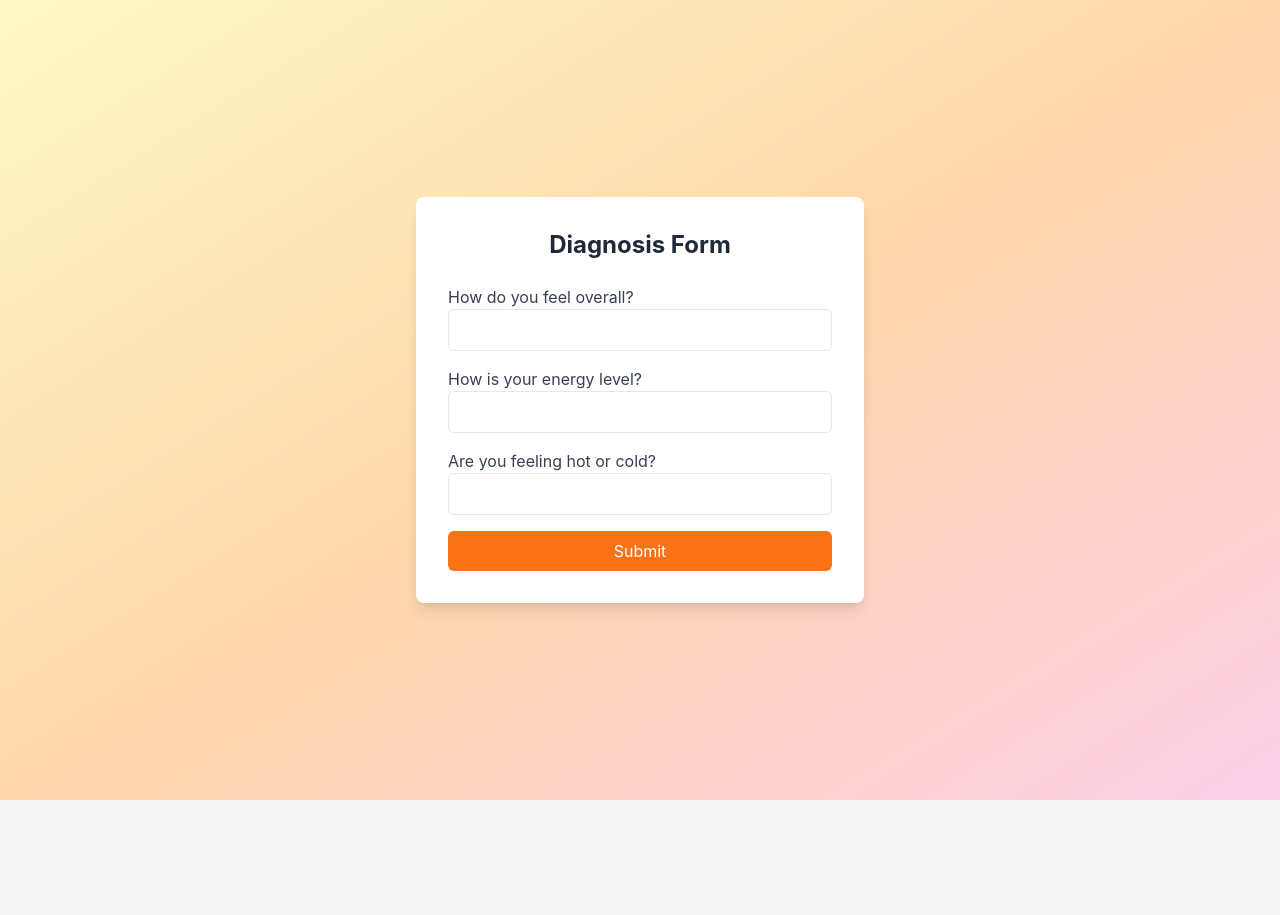
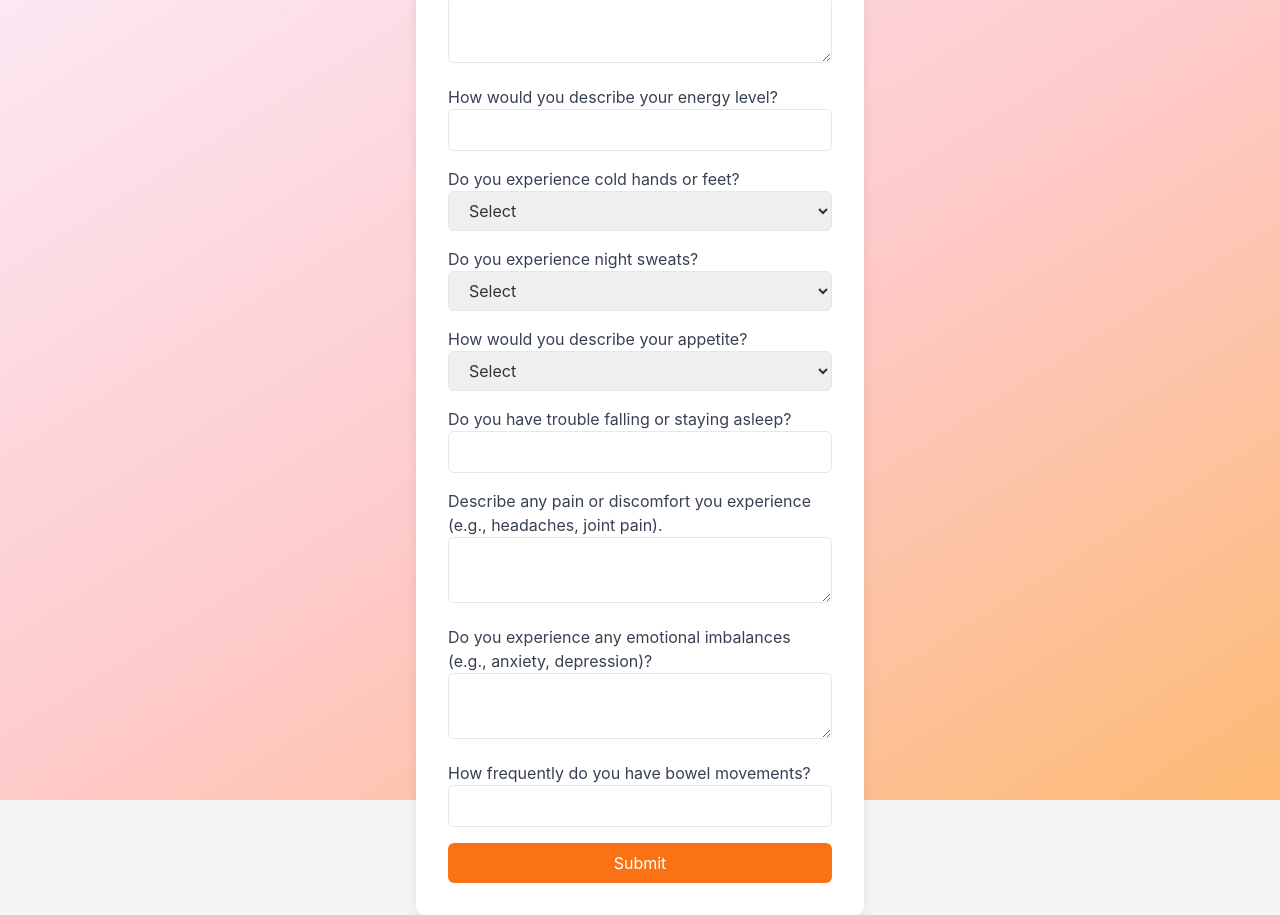
Before and after one commit to the-true-kid/Tcm-front, a React (Create React App) app in the folder tcm-app-frontend/: page /diagnosis in a window 1280 px wide. Before the commit the page ends 800 px from the top, so only its background shows below. Built offline with nearby package versions, Linux system fonts and the light colour scheme; sample sign-in values are in the browser's storage.

Commit message:
Enhanced Diagnosis Form with TCM-specific questions

```diff
--- a/tcm-app-frontend/src/App.js
+++ b/tcm-app-frontend/src/App.js
@@ -1,12 +1,12 @@
 // src/App.js
-import React from 'react';
 import { BrowserRouter as Router, Route, Routes, Navigate } from 'react-router-dom';
 import Login from './components/Login';
 import Register from './components/Register';
 import DiagnosisForm from './components/DiagnosisForm';
-import Dashboard from './components/Dashboard';
 import Home from './pages/Home';
 import Profile from './pages/Profile';
+import LandingPage from './pages/LandingPage';
+import ProtectedRoute from './components/ProtectedRoute';
 
 function App() {
   return (
@@ -15,9 +15,30 @@ function App() {
         <Route path="/" element={<Home />} />
         <Route path="/login" element={<Login />} />
         <Route path="/register" element={<Register />} />
-        <Route path="/diagnosis" element={<DiagnosisForm />} />
-        <Route path="/dashboard" element={<Dashboard />} />
-        <Route path="/profile" element={<Profile />} />
+        <Route
+          path="/landing"
+          element={
+            <ProtectedRoute>
+              <LandingPage />
+            </ProtectedRoute>
+          }
+        />
+        <Route
+          path="/diagnosis"
+          element={
+            <ProtectedRoute>
+              <DiagnosisForm />
+            </ProtectedRoute>
+          }
+        />
+        <Route
+          path="/profile"
+          element={
+            <ProtectedRoute>
+              <Profile />
+            </ProtectedRoute>
+          }
+        />
         <Route path="*" element={<Navigate to="/" />} />
       </Routes>
     </Router>
--- a/tcm-app-frontend/src/components/Dashboard.js
+++ /dev/null
@@ -1,32 +0,0 @@
-// src/components/Dashboard.js
-import React, { useEffect, useState } from 'react';
-import axios from 'axios';
-
-const Dashboard = () => {
-  const [diagnoses, setDiagnoses] = useState([]);
-
-  useEffect(() => {
-    const fetchDiagnoses = async () => {
-      const token = localStorage.getItem('token');
-      const response = await axios.get('/api/diagnosis/user/1', {
-        headers: { Authorization: `Bearer ${token}` },
-      });
-      setDiagnoses(response.data);
-    };
-
-    fetchDiagnoses();
-  }, []);
-
-  return (
-    <div>
-      <h2>Your Diagnoses</h2>
-      <ul>
-        {diagnoses.map((d) => (
-          <li key={d.id}>{d.diagnosis_report}</li>
-        ))}
-      </ul>
-    </div>
-  );
-};
-
-export default Dashboard;
--- a/tcm-app-frontend/src/components/DiagnosisForm.js
+++ b/tcm-app-frontend/src/components/DiagnosisForm.js
@@ -27,38 +27,113 @@ const DiagnosisForm = () => {
   };
 
   return (
-    <div className="flex items-center justify-center h-screen bg-gradient-to-br from-yellow-100 via-orange-200 to-pink-200">
+    <div className="flex items-center justify-center h-screen bg-gradient-to-br from-pink-100 via-red-200 to-orange-300">
       <div className="w-full max-w-md bg-white p-8 rounded-lg shadow-lg">
-        <h2 className="text-2xl font-bold mb-6 text-center text-gray-800">Diagnosis Form</h2>
+        <h2 className="text-2xl font-bold mb-6 text-center text-gray-800">TCM Diagnosis Form</h2>
         {error && <p className="text-red-500 mb-4">{error}</p>}
         <form onSubmit={handleSubmit} className="space-y-4">
+
+          {/* Basic Questions */}
           <div>
             <label className="block text-gray-700">How do you feel overall?</label>
-            <input
-              type="text"
-              name="feeling"
+            <textarea
+              name="overallFeeling"
               onChange={handleChange}
               className="w-full px-4 py-2 border rounded-md focus:outline-none focus:ring-2 focus:ring-orange-400"
             />
           </div>
+
           <div>
-            <label className="block text-gray-700">How is your energy level?</label>
+            <label className="block text-gray-700">How would you describe your energy level?</label>
             <input
               type="text"
-              name="energy"
+              name="energyLevel"
               onChange={handleChange}
               className="w-full px-4 py-2 border rounded-md focus:outline-none focus:ring-2 focus:ring-orange-400"
             />
           </div>
+
+          {/* TCM-Specific Questions */}
           <div>
-            <label className="block text-gray-700">Are you feeling hot or cold?</label>
+            <label className="block text-gray-700">Do you experience cold hands or feet?</label>
+            <select
+              name="coldHandsFeet"
+              onChange={handleChange}
+              className="w-full px-4 py-2 border rounded-md focus:outline-none focus:ring-2 focus:ring-orange-400"
+            >
+              <option value="">Select</option>
+              <option value="often">Often</option>
+              <option value="sometimes">Sometimes</option>
+              <option value="never">Never</option>
+            </select>
+          </div>
+
+          <div>
+            <label className="block text-gray-700">Do you experience night sweats?</label>
+            <select
+              name="nightSweats"
+              onChange={handleChange}
+              className="w-full px-4 py-2 border rounded-md focus:outline-none focus:ring-2 focus:ring-orange-400"
+            >
+              <option value="">Select</option>
+              <option value="yes">Yes</option>
+              <option value="no">No</option>
+            </select>
+          </div>
+
+          <div>
+            <label className="block text-gray-700">How would you describe your appetite?</label>
+            <select
+              name="appetite"
+              onChange={handleChange}
+              className="w-full px-4 py-2 border rounded-md focus:outline-none focus:ring-2 focus:ring-orange-400"
+            >
+              <option value="">Select</option>
+              <option value="poor">Poor</option>
+              <option value="normal">Normal</option>
+              <option value="excessive">Excessive</option>
+            </select>
+          </div>
+
+          <div>
+            <label className="block text-gray-700">Do you have trouble falling or staying asleep?</label>
             <input
               type="text"
-              name="temperature"
+              name="sleepIssues"
               onChange={handleChange}
               className="w-full px-4 py-2 border rounded-md focus:outline-none focus:ring-2 focus:ring-orange-400"
             />
           </div>
+
+          <div>
+            <label className="block text-gray-700">Describe any pain or discomfort you experience (e.g., headaches, joint pain).</label>
+            <textarea
+              name="painDiscomfort"
+              onChange={handleChange}
+              className="w-full px-4 py-2 border rounded-md focus:outline-none focus:ring-2 focus:ring-orange-400"
+            />
+          </div>
+
+          <div>
+            <label className="block text-gray-700">Do you experience any emotional imbalances (e.g., anxiety, depression)?</label>
+            <textarea
+              name="emotionalImbalance"
+              onChange={handleChange}
+              className="w-full px-4 py-2 border rounded-md focus:outline-none focus:ring-2 focus:ring-orange-400"
+            />
+          </div>
+
+          <div>
+            <label className="block text-gray-700">How frequently do you have bowel movements?</label>
+            <input
+              type="text"
+              name="bowelFrequency"
+              onChange={handleChange}
+              className="w-full px-4 py-2 border rounded-md focus:outline-none focus:ring-2 focus:ring-orange-400"
+            />
+          </div>
+
+          {/* Submit Button */}
           <button
             type="submit"
             className="w-full bg-orange-500 text-white py-2 px-4 rounded-md hover:bg-orange-600 transition duration-300"
--- /dev/null
+++ b/tcm-app-frontend/src/components/ProtectedRoute.js
@@ -0,0 +1,10 @@
+// src/components/ProtectedRoute.js
+import { Navigate } from 'react-router-dom';
+
+const ProtectedRoute = ({ children }) => {
+  const token = localStorage.getItem('token'); // Check for token
+
+  return token ? children : <Navigate to="/login" />; // Redirect if not logged in
+};
+
+export default ProtectedRoute;
--- a/tcm-app-frontend/src/components/Register.js
+++ b/tcm-app-frontend/src/components/Register.js
@@ -12,7 +12,10 @@ const Register = () => {
   const handleSubmit = async (e) => {
     e.preventDefault();
     try {
-      await axios.post('/api/auth/register', { email, password });
+      await axios.post(`${process.env.REACT_APP_API_URL}/api/auth/register`, {
+        email,
+        password,
+      });
       navigate('/login');
     } catch (error) {
       setError('Registration failed. Please try again.');
--- /dev/null
+++ b/tcm-app-frontend/src/pages/LandingPage.js
@@ -0,0 +1,41 @@
+// src/pages/LandingPage.js
+import React from 'react';
+import { useNavigate } from 'react-router-dom';
+
+const LandingPage = () => {
+  const navigate = useNavigate();
+
+  const handleLogout = () => {
+    localStorage.removeItem('token'); // Clear token on logout
+    navigate('/'); // Redirect to Home Page
+  };
+
+  const goToDiagnosis = () => {
+    navigate('/diagnosis'); // Navigate to Diagnosis Form
+  };
+
+  return (
+    <div className="flex items-center justify-center h-screen bg-gradient-to-br from-yellow-100 to-orange-300">
+      <div className="text-center">
+        <h1 className="text-4xl font-bold mb-6">Welcome Back!</h1>
+        <p className="text-lg mb-6">Ready to start your diagnosis journey?</p>
+        <div className="space-x-4">
+          <button
+            onClick={goToDiagnosis}
+            className="px-6 py-2 bg-blue-500 text-white rounded-md hover:bg-blue-600 transition duration-300"
+          >
+            Start Diagnosis
+          </button>
+          <button
+            onClick={handleLogout}
+            className="px-6 py-2 bg-red-500 text-white rounded-md hover:bg-red-600 transition duration-300"
+          >
+            Logout
+          </button>
+        </div>
+      </div>
+    </div>
+  );
+};
+
+export default LandingPage;
```
Also changed, not shown: tcm-app-frontend/src/components/Login.js (+9 -3 lines), 1 other file (tests, documents, lock files or other folders).
